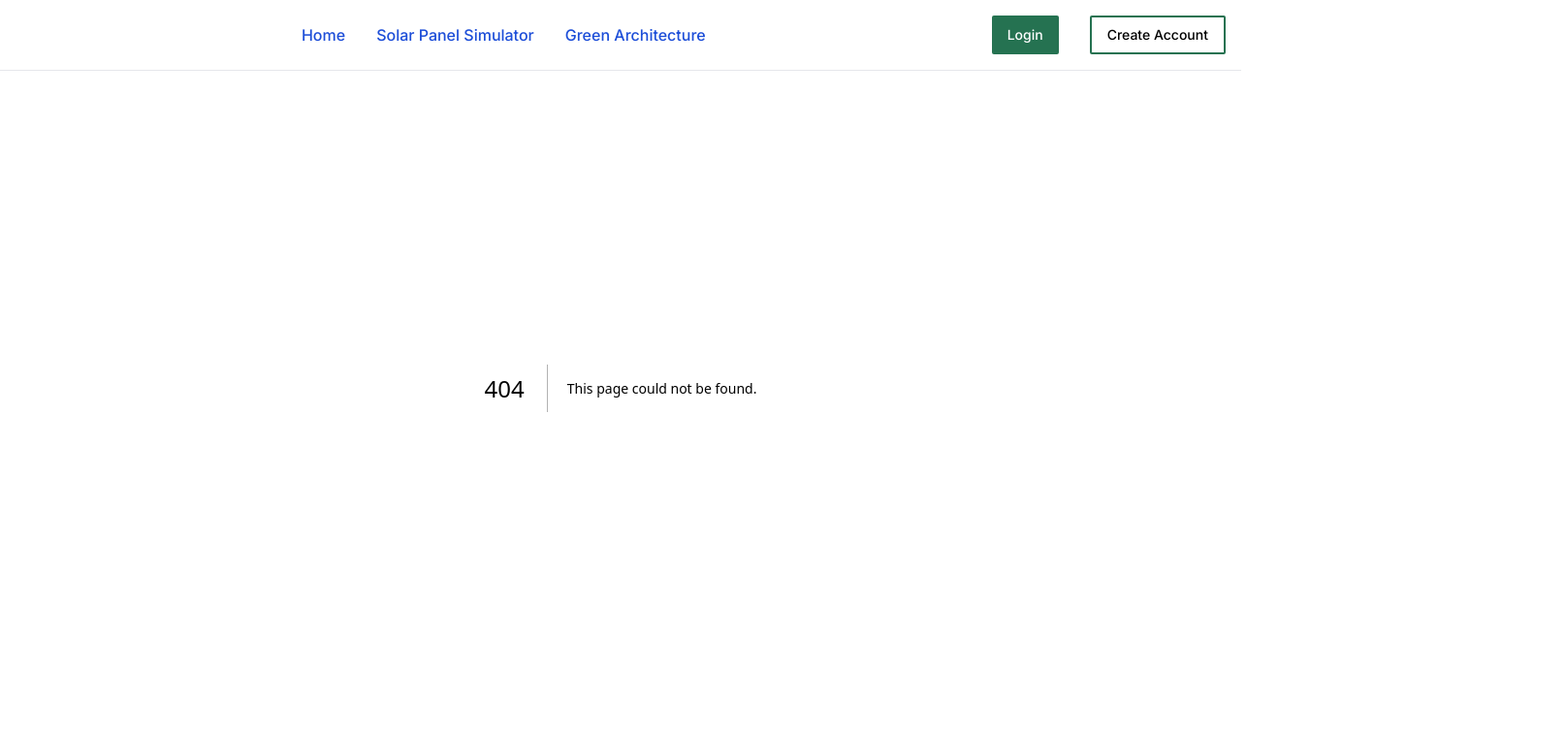
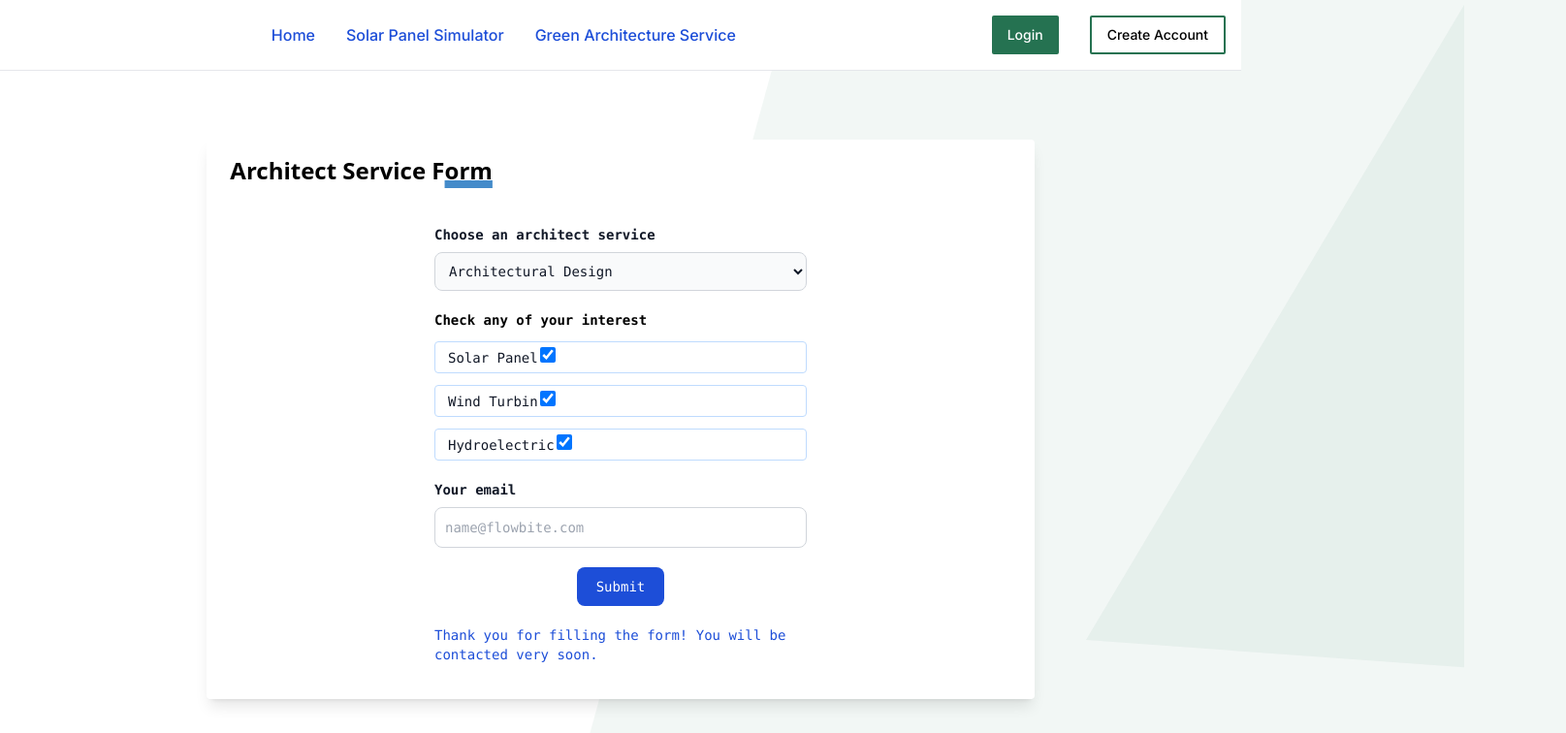
Before and after one commit to Ecotecture/ecotecture-fe, a Next.js app: page /service in a window 1280 px wide. Before the commit this address had no page. Shown: the top 756 px of the page at 97% size, 1615 px wide, since content can reach past the window. Built offline with nearby package versions, Linux system fonts and the light colour scheme.

Commit message:
feat: form

```diff
--- a/app/page.tsx
+++ b/app/page.tsx
@@ -159,7 +159,7 @@ export default function Home() {
         </div>
         {/* Weather Checker Row */}
         <div className="z-10 mb-44 max-w-5xl w-full items-center justify-between font-mono text-sm lg:flex">
-          <div className="max-w-sm bg-white rounded overflow-hidden shadow-lg">
+          <div className="max-w-sm bg-white rounded overfzlow-hidden shadow-lg">
             <div className="px-6 py-6">
               <div className="font-sans font-semibold text-2xl mb-10 ">Weather {' '}
                 <span className='underline decoration-8 underline-offset-1 decoration-[#448BCA]'>Checker</span>
--- /dev/null
+++ b/app/service/page.tsx
@@ -0,0 +1,153 @@
+"use client"
+import Image from 'next/image'
+import React, { useState, useEffect, FormEvent } from 'react';
+import provinceData from "@/public/weather_by_province.json"
+
+import {
+    Stepper,
+    initTE,
+  } from "tw-elements";
+import { useRouter } from 'next/navigation';
+
+  initTE({ Stepper });
+  const architectureServices = [
+    "Architectural Design",
+    "Site Analysis and Planning",
+    "Interior Design",
+    "Project Management",
+    "Building Information Modeling (BIM)",
+    "Construction Services",
+    "Urban Design and Planning",
+    "Sustainable Design",
+    "Historic Preservation",
+    "Landscape Architecture"
+  ];
+
+export default function Service() {
+    const router = useRouter()
+    const [service, setServices] = useState("Architectural Design")
+    const [username, setUsername] = useState("")
+    const [solar, setSolar] = useState(true)
+    const [wind, setWind] = useState(true)
+    const [hydro, setHydro] = useState(true)
+
+    function handleSubmit(event:FormEvent<HTMLFormElement>) {
+    event.preventDefault();
+    console.log("ada")
+    if(service!= "" && username!= "" )  {
+        // console.log("test")
+        router.back()
+    }
+    }
+
+    return (
+        <main className="relative flex min-h-screen flex-col items-center justify-between">
+            {/* SVG Green Big */}
+            <div className="absolute inset-0 mx-[30rem] z-0">
+                <svg xmlns="http://www.w3.org/2000/svg" width="1135" height="1576" viewBox="0 0 1135 1576" fill="none">
+                    <path d="M335.785 0H1246V1576L38.749 1276.85C11.4749 1270.09 -4.87615 1242.19 2.55535 1215.1L335.785 0Z" fill="#257251" fill-opacity="0.06" />
+                </svg>
+            </div>
+            {/* SVG Green Small */}
+            <div className="absolute inset-0 mx-[70rem] z-10">
+                <svg xmlns="http://www.w3.org/2000/svg" width="390" height="689" viewBox="0 0 390 689" fill="none">
+                    <path d="M392.989 0.0321995L392.989 260.486L392.989 688.414L-4.71812e-05 660.083L392.989 0.0321995Z" fill="#257251" fill-opacity="0.06" />
+                </svg>
+            </div>
+
+            <div className="relative flex min-h-screen flex-col items-center justify-between py-24 px-0 my-12 z-50 w-10/12 mx-auto">
+                {/* Solar Panel Calculator Row */}
+                <div className="z-10 mb-44 max-w-5xl w-full items-center justify-between font-mono text-sm lg:flex">
+                    <div className="m-auto bg-white w-10/12 rounded overflow-hidden shadow-lg">
+                        <div className="px-6 py-4">
+                            <div className="font-sans font-semibold text-2xl mb-10">Architect Service F
+                                <span className='underline decoration-8 underline-offset-1 decoration-[#448BCA]'>orm</span>
+                            </div>
+                            <form className="max-w-sm mx-auto">
+                            <div className="mb-5">
+                            <label htmlFor="service" className="block mb-2 text-sm font-semibold text-gray-900 ">
+                                    Choose an architect service
+                                    </label>
+                                    <select
+                                    id='service'
+                                    onChange={(e) => { setServices((e.target.value)) }}
+                                    className="bg-gray-50 border border-gray-300 text-gray-900 text-sm rounded-lg focus:ring-green-500 focus:border-green-500 block w-full p-2.5"
+                                    required
+                                    >
+                                    <option value="" disabled>Select Power</option>
+                                    {architectureServices.map((option) => (
+                                        <option key={option} value={option}>
+                                        {option}
+                                        </option>
+                                    ))}
+                                    </select>
+                                </div>
+                                <div className="mb-5">
+                                    <p className='font-semibold'>Check any of your interest</p>
+                                    <div className='my-3 p-1 border border-blue-200 rounded'>
+                                        <td>
+                                            <label htmlFor="default-radio-2" className="ms-2 text-sm font-medium text-gray-900 ">Solar Panel</label>
+                                        </td>
+                                        <td>
+                                            <input checked={solar} onChange={(e) => {setSolar(!solar)}} id="default-radio-2" type="checkbox" value="" name="default-radio" className="w-4 h-4 text-blue-600 bg-gray-100 border-gray-300 focus:ring-blue-500 dark:focus:ring-blue-600 ring-offset-blue-300 focus:ring-2 ">
+                                        </input>
+                                        </td>
+                                    </div>
+
+
+                                    <div className='my-3 p-1 border border-blue-200 rounded'>
+                                        <td>
+                                            <label htmlFor="default-radio-2" className="ms-2 text-sm font-medium text-gray-900 ">Wind Turbin</label>
+                                        </td>
+                                        <td>
+                                            <input checked={wind} onChange={(e) => {setWind(!wind)}} id="default-radio-2" type="checkbox" value="" name="default-radio" className="w-4 h-4 text-blue-600 bg-gray-100 border-gray-300 focus:ring-blue-500 dark:focus:ring-blue-600 ring-offset-blue-300 focus:ring-2 ">
+                                        </input>
+                                        </td>
+                                    </div>
+
+                                    <div className='my-3 p-1 border border-blue-200 rounded'>
+                                        <td>
+                                            <label htmlFor="default-radio-2" className="ms-2 text-sm font-medium text-gray-900 ">Hydroelectric</label>
+                                        </td>
+                                        <td>
+                                            <input checked={hydro} onChange={(e) => {setHydro(!hydro)}} id="default-radio-2" type="checkbox" value="" name="default-radio" className="w-4 h-4 text-blue-600 bg-gray-100 border-gray-300 focus:ring-blue-500 dark:focus:ring-blue-600 ring-offset-blue-300 focus:ring-2 ">
+                                        </input>
+                                        </td>
+                                    </div>
+                                </div>
+                                <div className="mb-5">
+                                    <label htmlFor="email" className="font-semibold block mb-2 text-sm text-gray-900 ">
+                                    Your email
+                                    </label>
+                                    <input
+                                    type="email"
+                                    id="email"
+                                    className="bg-white border border-gray-300 text-gray-900 text-sm rounded-lg focus:ring-blue-500 focus:border-blue-500 block w-full p-2.5"
+                                    placeholder="name@flowbite.com"
+                                    onChange={(e) => {setUsername(e.target.value)}}
+                                    required
+                                    />
+                                </div>
+                                <div className='justify-center items-center text-center '>
+                                    <button
+                                    type="submit"
+                                    className="text-white bg-blue-700 hover:bg-blue-800 focus:ring-4 focus:outline-none focus:ring-blue-300 font-medium rounded-lg text-sm w-full sm:w-auto px-5 py-2.5 text-center dark:bg-blue-600 dark:hover:bg-blue-700 dark:focus:ring-blue-800"
+                                >
+                                    Submit
+                                </button>
+                                </div>
+                                <p className='py-5 font-light text-blue-700'>
+                                    Thank you for filling the form! You will be contacted very soon.
+                                </p>
+
+                                </form>
+
+
+
+                        </div>
+                    </div>
+                </div>
+            </div>
+        </main>
+    )
+}
--- a/components/Navbar.tsx
+++ b/components/Navbar.tsx
@@ -23,7 +23,7 @@ export default function Navbar() {
               <a href="/calculator" className="block py-2 px-3 text-white bg-blue-700 rounded md:bg-transparent md:text-blue-700 md:p-0 md:dark:text-[#272A5A] no-underline hover:underline hover:underline-offset-8 hover:decoration-[#257251] hover:decoration-2">Solar Panel Simulator</a>
             </li>
             <li>
-              <a href="/architecture" className="block py-2 px-3 text-white bg-blue-700 rounded md:bg-transparent md:text-blue-700 md:p-0 md:dark:text-[#272A5A] no-underline hover:underline hover:underline-offset-8 hover:decoration-[#257251] hover:decoration-2">Green Architecture</a>
+              <a href="/service" className="block py-2 px-3 text-white bg-blue-700 rounded md:bg-transparent md:text-blue-700 md:p-0 md:dark:text-[#272A5A] no-underline hover:underline hover:underline-offset-8 hover:decoration-[#257251] hover:decoration-2">Green Architecture Service</a>
             </li>
           </ul>
         </div>
--- a/package.json
+++ b/package.json
@@ -12,7 +12,8 @@
     "next": "14.0.4",
     "react": "^18",
     "react-dom": "^18",
-    "react-glider": "^4.0.2"
+    "react-glider": "^4.0.2",
+    "tw-elements": "^1.1.0"
   },
   "devDependencies": {
     "@types/node": "^20",
```
Also changed, not shown: 1 other file (tests, documents, lock files or other folders).
